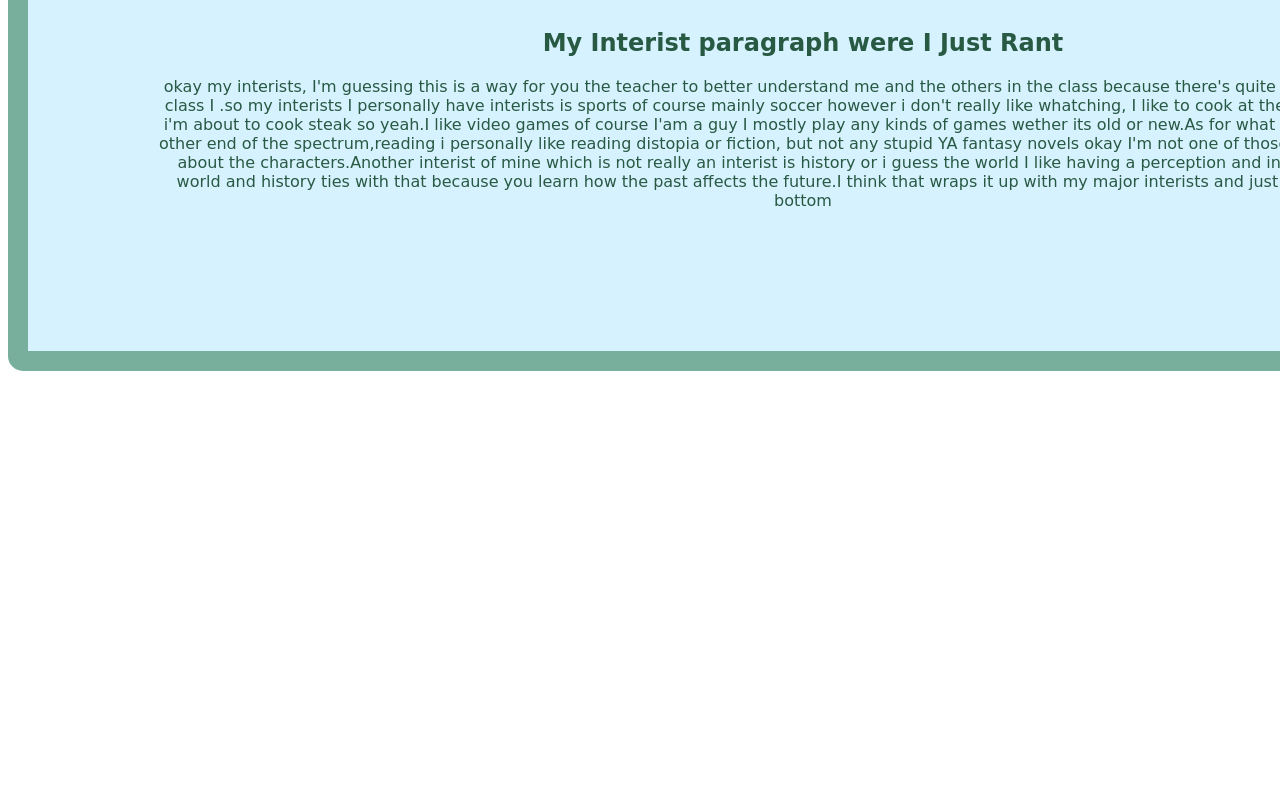
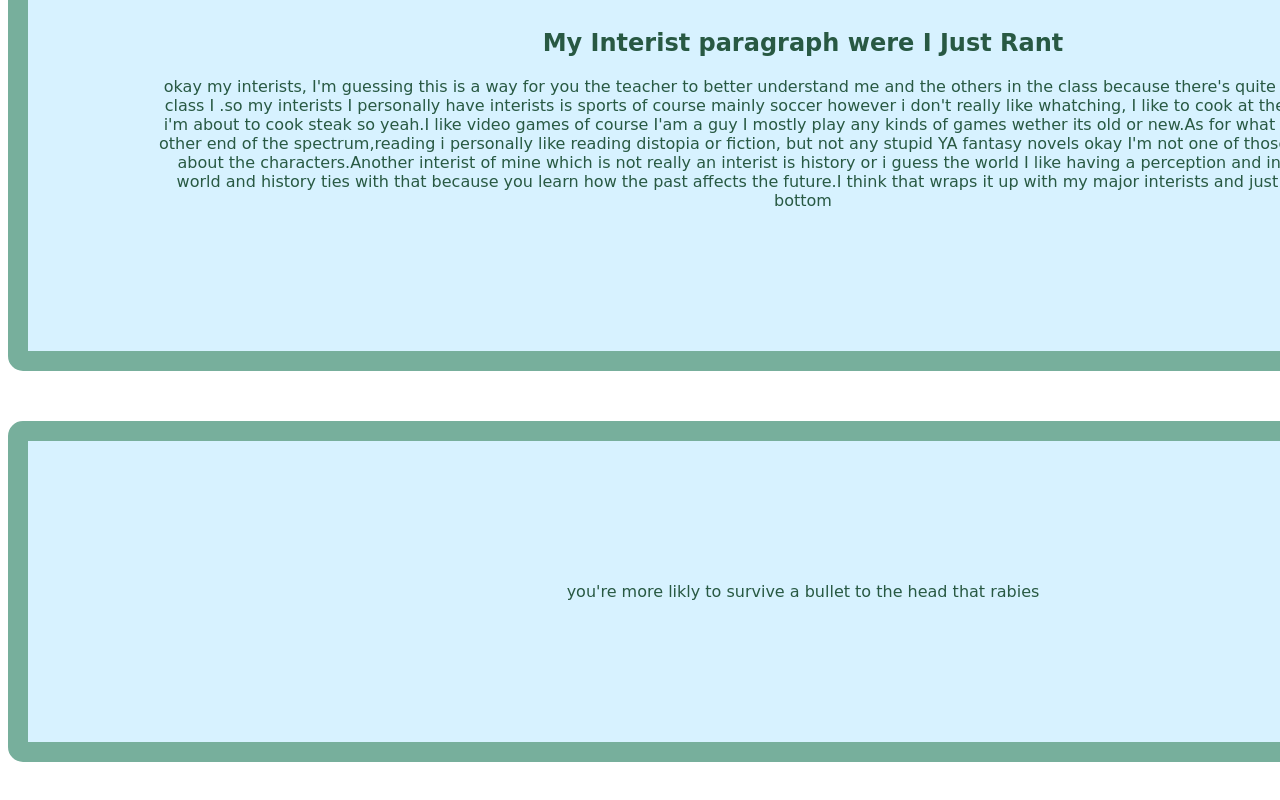
Before and after one commit to abupopcorn/Personalpager-abupopcorn-, a plain HTML site: page index.html in a window 1280 px wide. Shown: the part 928-1728 px from the top of the page. Before the commit the page ends 1349 px from the top, so only its background shows below. Drawn offline with Linux system fonts and the light colour scheme.

Commit message:
Update index.html

```diff
--- a/index.html
+++ b/index.html
@@ -5,7 +5,7 @@
   <meta name="viewport" content="width=device-width, initial-scale=1.0">
   <title>Ali Sabri's Personal Page</title>
   <style>
-    .box, .lebron {
+    .box, .lebron, .bron {
       font-family: cursive;
       text-align: center;
       background: #d7f2ff;
@@ -34,6 +34,7 @@
       color: #007acc;
       text-decoration: none;
     }
+
   </style>
 </head>
 <body>
@@ -41,7 +42,7 @@
     <h1>Welcome to My Personal Page!</h1>
     <p>This is Ali Sabri's personal page</p>
 
-    <section id="intro">
+    <section id="Intro">
       <h2>Intro</h2>
       <p>
         I welcome you to my page on GitHub where you can read my typed out ranting, among other things.
@@ -71,5 +72,10 @@
     <P>okay my interists, I'm guessing this is a way for you the teacher to better understand me and the others in the class because there's quite alot of people in the class I .so my interists I personally have interists is sports of course mainly soccer however i don't really like whatching, I like to cook at the time of writing this i'm about to cook steak so yeah.I like video games of course I'am a guy I mostly play any kinds of games wether its old or new.As for what dome would say the other end of the spectrum,reading i personally like reading distopia or fiction, but not any stupid YA fantasy novels okay I'm not one of those people who absese about the characters.Another interist of mine which is not really an interist is history or i guess the world I like having a perception and interpretation of the world and history ties with that because you learn how the past affects the future.I think that wraps it up with my major interists and just add my link at the bottom</P>
 </section>
   </div>
+  <section id="Fun Fact">
+    <div class=bron
+      <ul><p>you're more likly to survive a bullet to the head that rabies</p>
+    </div>
+    </section>
 </body>
 </html>
```
